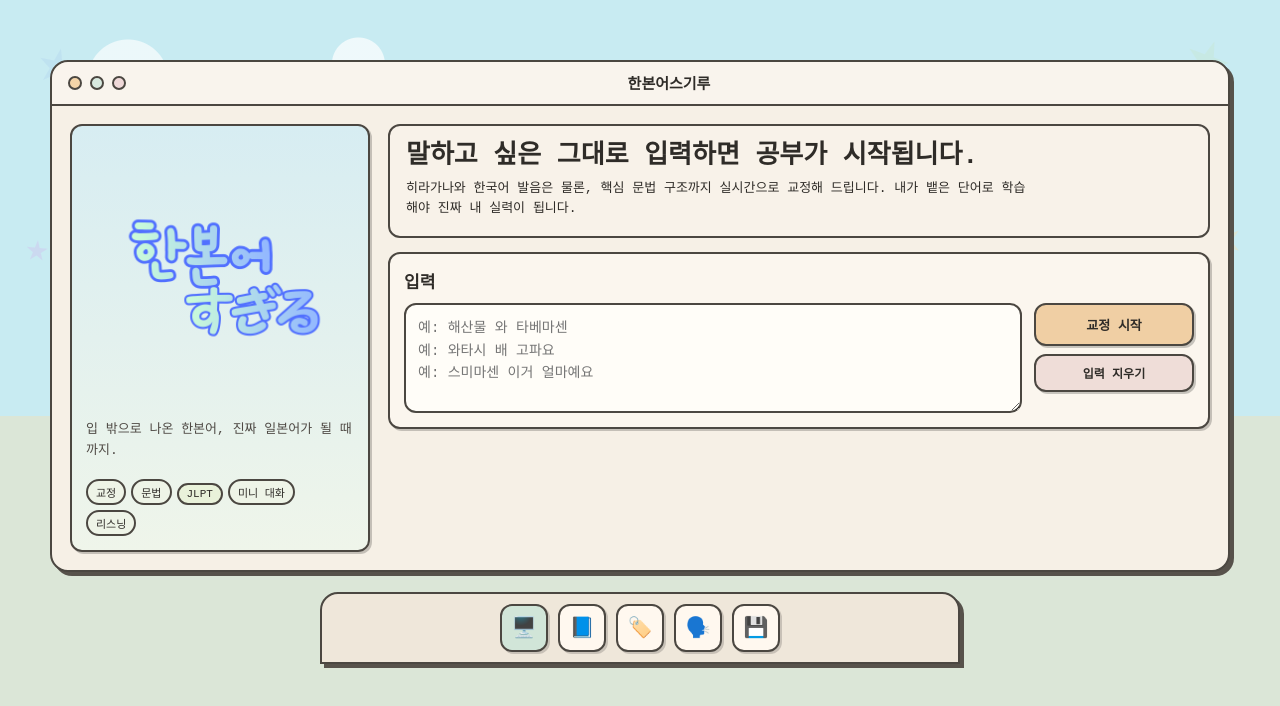
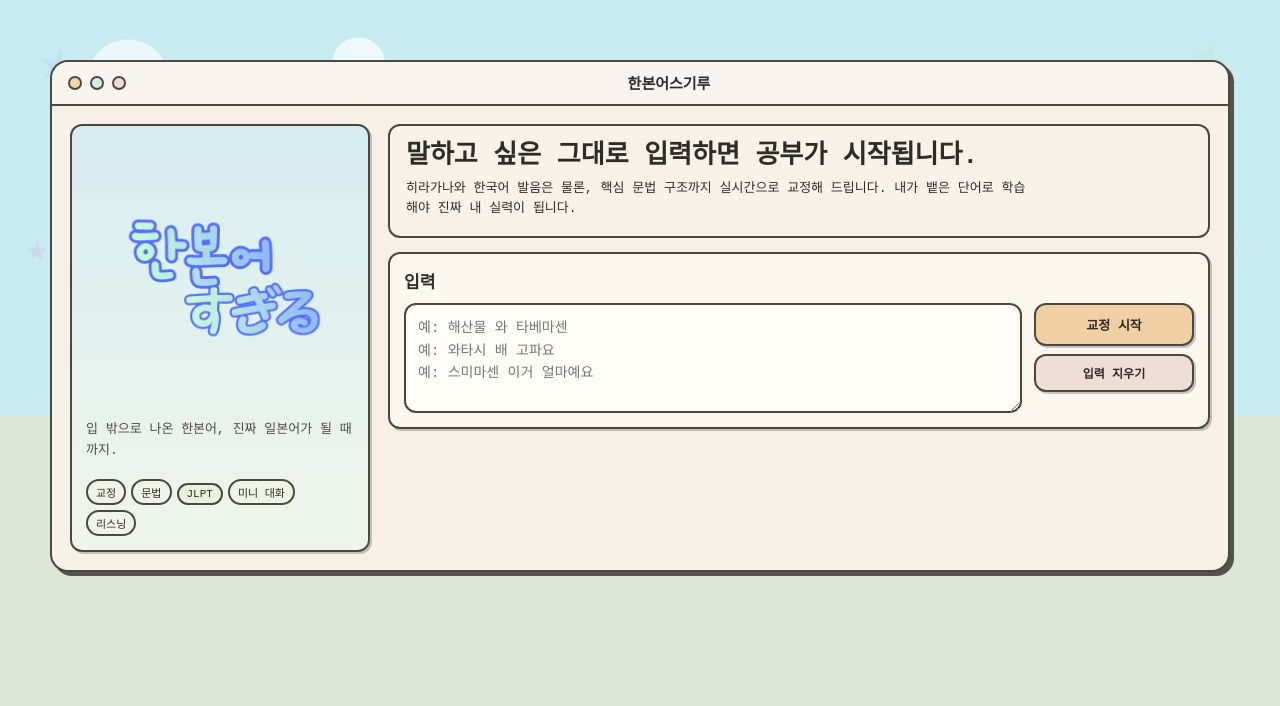
Before and after one commit to kimsogenie/hanboneosugiru, a Next.js app: page / in a window 1280 px wide. Shown: the top 706 px of the page. Built offline with nearby package versions, Linux system fonts and the light colour scheme; a web font is replaced by a local one.

Commit message:
fix: footer dock 삭제

```diff
--- a/pages/index.jsx
+++ b/pages/index.jsx
@@ -425,13 +425,7 @@ export default function Home() {
           </div>
         </div>
 
-        <div className="footer-dock">
-          <div className="dock-item active">🖥️</div>
-          <div className="dock-item">📘</div>
-          <div className="dock-item">🏷️</div>
-          <div className="dock-item">🗣️</div>
-          <div className="dock-item">💾</div>
-        </div>
+
       </div>
 
       <div className={`toast${showToast ? ' show' : ''}`}>{toast}</div>
```
